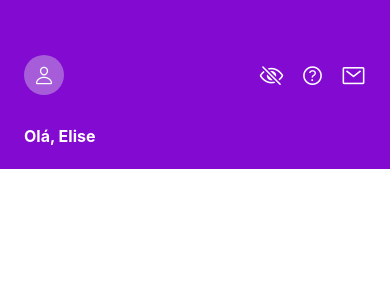
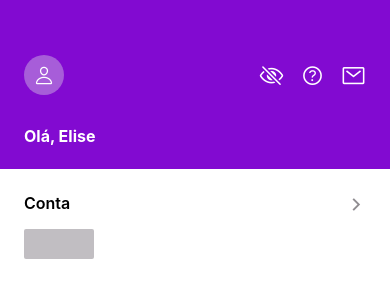
Before and after one commit to e-lis-e/Nubank-Clone, a React Native app in the folder NuClone/: screen / in a window 390 px wide. Shown: the top 300 px of the page. Built offline with nearby package versions, Linux system fonts and the light colour scheme.

Commit message:
Informações de conta

```diff
--- a/NuClone/components/Header/Header.styles.ts
+++ b/NuClone/components/Header/Header.styles.ts
@@ -34,4 +34,35 @@ export const TextWelcome = styled.Text`
   font-weight: bold;
 
 `
+export const TotalAccount = styled.View`
+  padding: 24px;
+`
+export const AccView = styled.View`
+  flex-direction: row;
+  justify-content:space-between;
+
+`
+export const Subtitle = styled.Text`
+  font-size: 16px;
+  font-weight: 600;
+
+  margin-bottom: 8px;
+`
+export const AccTotal = styled.Text`
+font-size: 20px;
+font-weight: 700;
+
+margin-top: 8px;
+`
+
+export const AccTotalNotVisible = styled.View`
+  margin-top: 8px;
+  height: 30px;
+  width: 70px;
+
+  background-color: #c1bec2;
+
+  border-radius: 2px;
+
+`
 ;
--- a/NuClone/components/Header/Header.tsx
+++ b/NuClone/components/Header/Header.tsx
@@ -1,12 +1,13 @@
 import React, { useState } from 'react';
 import { TouchableOpacity } from 'react-native';
-import { Container, UpperView, UserIconView, OptionsIcon, TextWelcome } from './Header.styles';
+import { Container, UpperView, UserIconView, OptionsIcon, TextWelcome, TotalAccount, AccView, Subtitle, AccTotal, AccTotalNotVisible } from './Header.styles';
 import {Ionicons} from '@expo/vector-icons';
 
 export function Header() {
-  const [balance, setBalance] = useState(false);
+  const [account, setAccount] = useState(false);
 
   return (
+    <>
     <Container>
       <UpperView>
         <UserIconView>
@@ -14,8 +15,8 @@ export function Header() {
 
         </UserIconView>
         <OptionsIcon>
-        <TouchableOpacity onPress={() => setBalance(!balance)}>
-        {balance ?(
+        <TouchableOpacity onPress={() => setAccount(!account)}>
+        {account ?(
           <Ionicons name='eye-outline' size={25} color='#fff' style={{marginRight: 16}}></Ionicons>
         ) : (
           <Ionicons name='eye-off-outline' size={25} color='#fff' style={{marginRight: 16}}></Ionicons>
@@ -29,5 +30,17 @@ export function Header() {
         Olá, Elise
       </TextWelcome>
     </Container>
+    <TotalAccount>
+        <AccView>
+          <Subtitle>
+            Conta
+          </Subtitle>
+          <Ionicons name='chevron-forward-outline' size={20} color='#908d91'/>
+        </AccView>
+
+        {account ? (<AccTotal> R$1,02</AccTotal>) : (<AccTotalNotVisible/>)}
+
+      </TotalAccount>
+    </>
   );
 }
```
